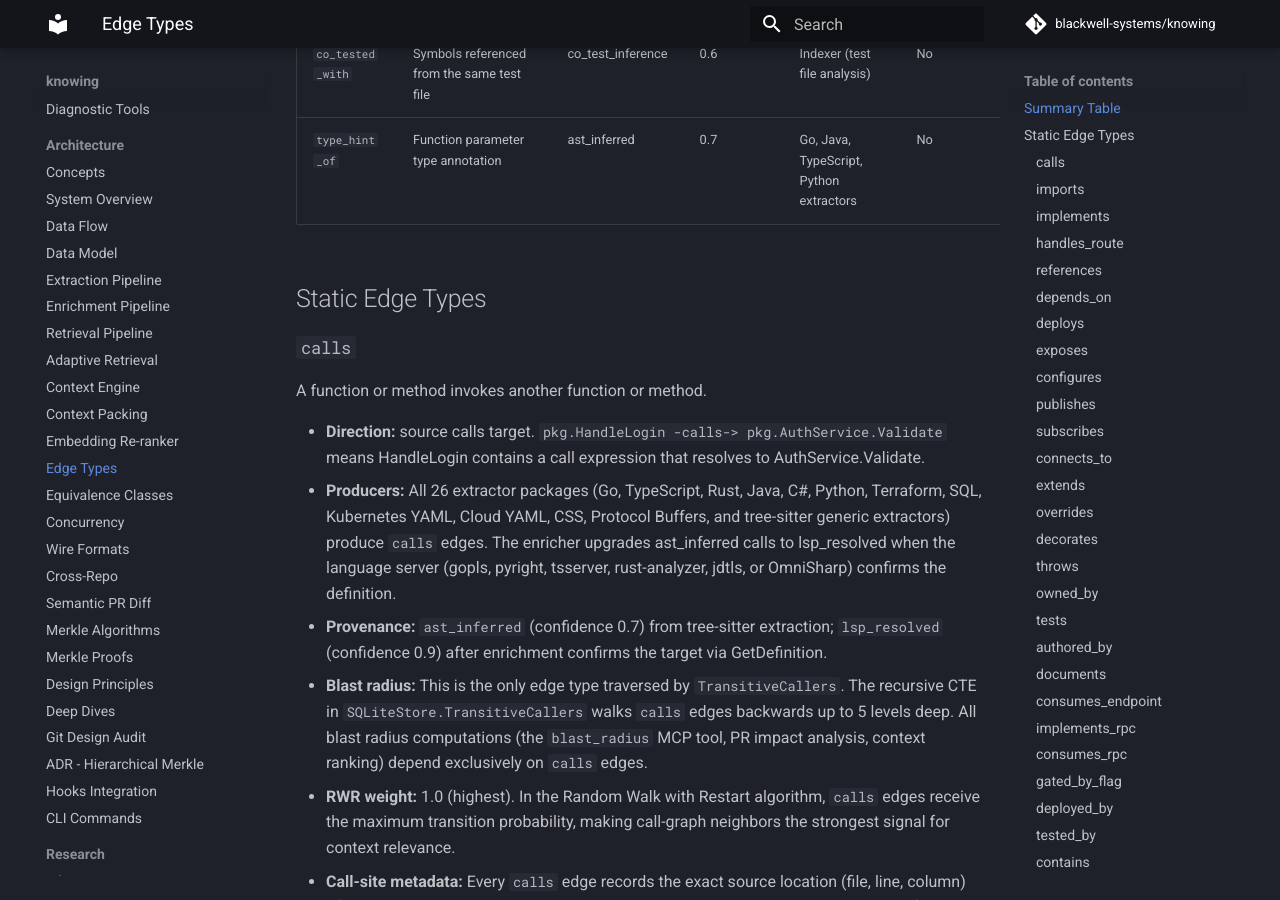
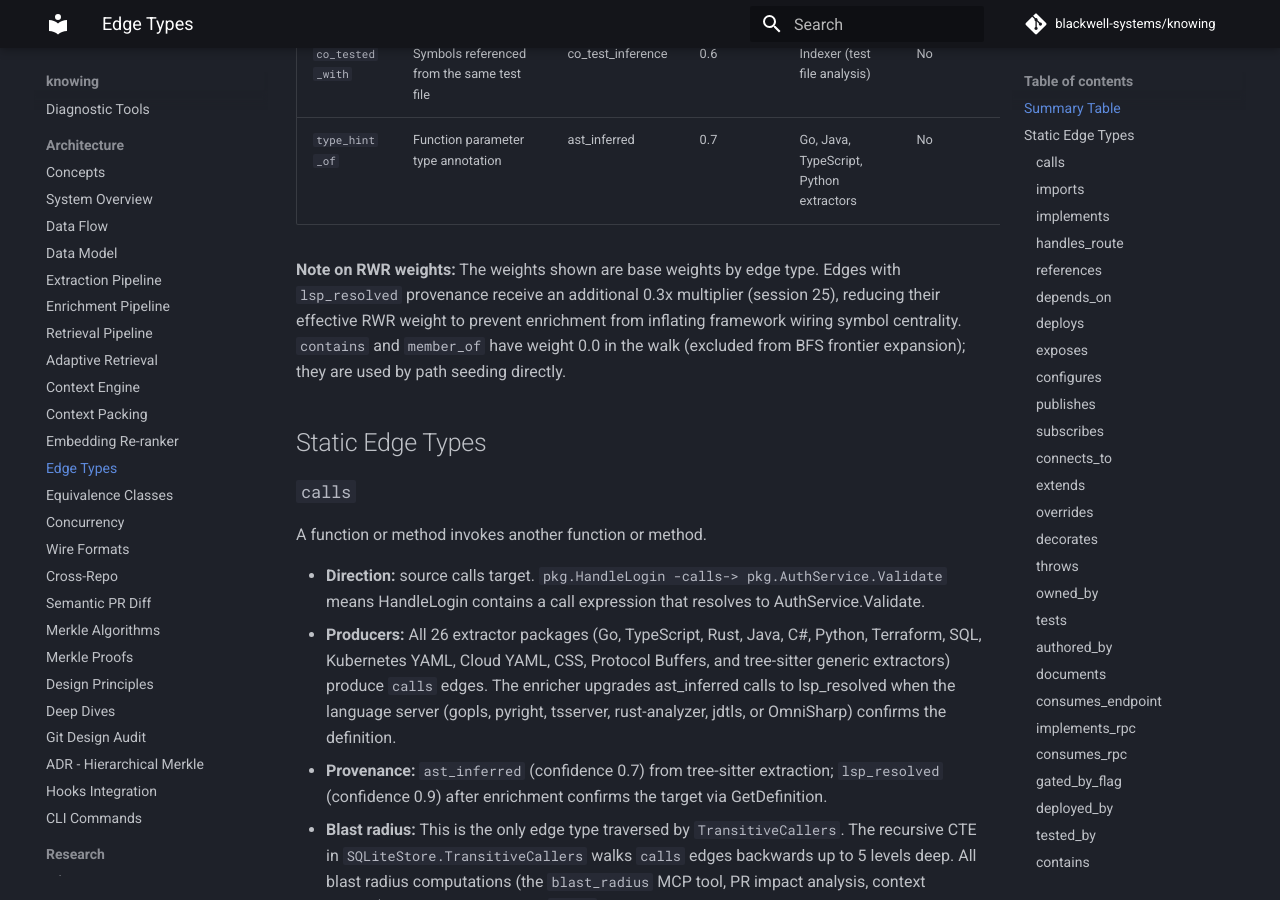
Before and after one commit to blackwell-systems/knowing, an MkDocs documentation site: the page built from docs/architecture/edge-types.md, in a window 1280 px wide and 900 px high, scrolled down 3250 px. Built offline with MkDocs 1.6.1 and Material for MkDocs 9.7.7, drawn with Linux system fonts in a browser that asks for light colours; comment, search, counter and statistics services are not loaded.

Commit message:
docs: add LSP attenuation note and contains/member_of weight correction to edge-types.md

```diff
--- a/docs/architecture/edge-types.md
+++ b/docs/architecture/edge-types.md
@@ -42,6 +42,12 @@ participates in blast radius traversal and context ranking.
 | `member_of` | Method/field belongs to a type/class (reverse of contains) | structural | 1.0 | Indexer (QN hierarchy) | No | 0.6 |
 | `co_tested_with` | Symbols referenced from the same test file | co_test_inference | 0.6 | Indexer (test file analysis) | No | 0.5 |
 | `type_hint_of` | Function parameter type annotation | ast_inferred | 0.7 | Go, Java, TypeScript, Python extractors | No | 0.5 |
+
+**Note on RWR weights:** The weights shown are base weights by edge type. Edges with
+`lsp_resolved` provenance receive an additional 0.3x multiplier (session 25), reducing
+their effective RWR weight to prevent enrichment from inflating framework wiring symbol
+centrality. `contains` and `member_of` have weight 0.0 in the walk (excluded from BFS
+frontier expansion); they are used by path seeding directly.
 
 ## Static Edge Types
 
```
